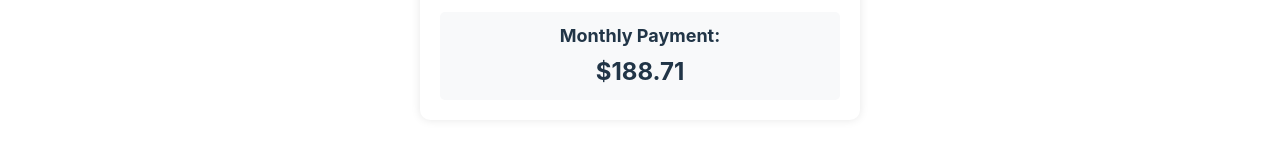
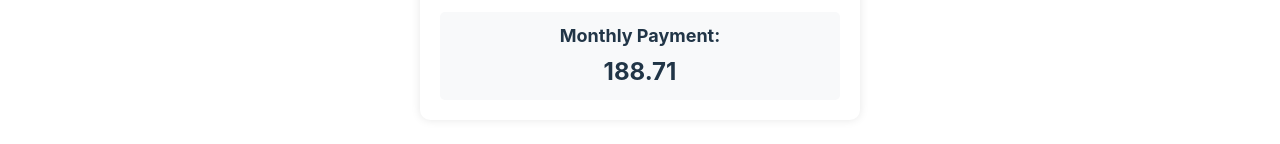
Before and after one commit to ajayak5235/calculator, a React (Vite) app in the folder frontend_/: page /#/loan-calculator in a window 1280 px wide. Both pictures are taken after a click on the button "Calculate". Shown: the part 484-628 px from the top of the page. Built offline with nearby package versions, Linux system fonts and the light colour scheme.

Commit message:
Update loanCalculator.jsx

```diff
--- a/frontend_/src/components/loanCalculator.jsx
+++ b/frontend_/src/components/loanCalculator.jsx
@@ -54,7 +54,7 @@ export default function LoanCalculator() {
       {monthlyPayment > 0 && (
         <div className="result">
           <h3>Monthly Payment:</h3>
-          <p>${monthlyPayment.toFixed(2)}</p>
+          <p>{monthlyPayment.toFixed(2)}</p>
         </div>
       )}
     </div>
```
